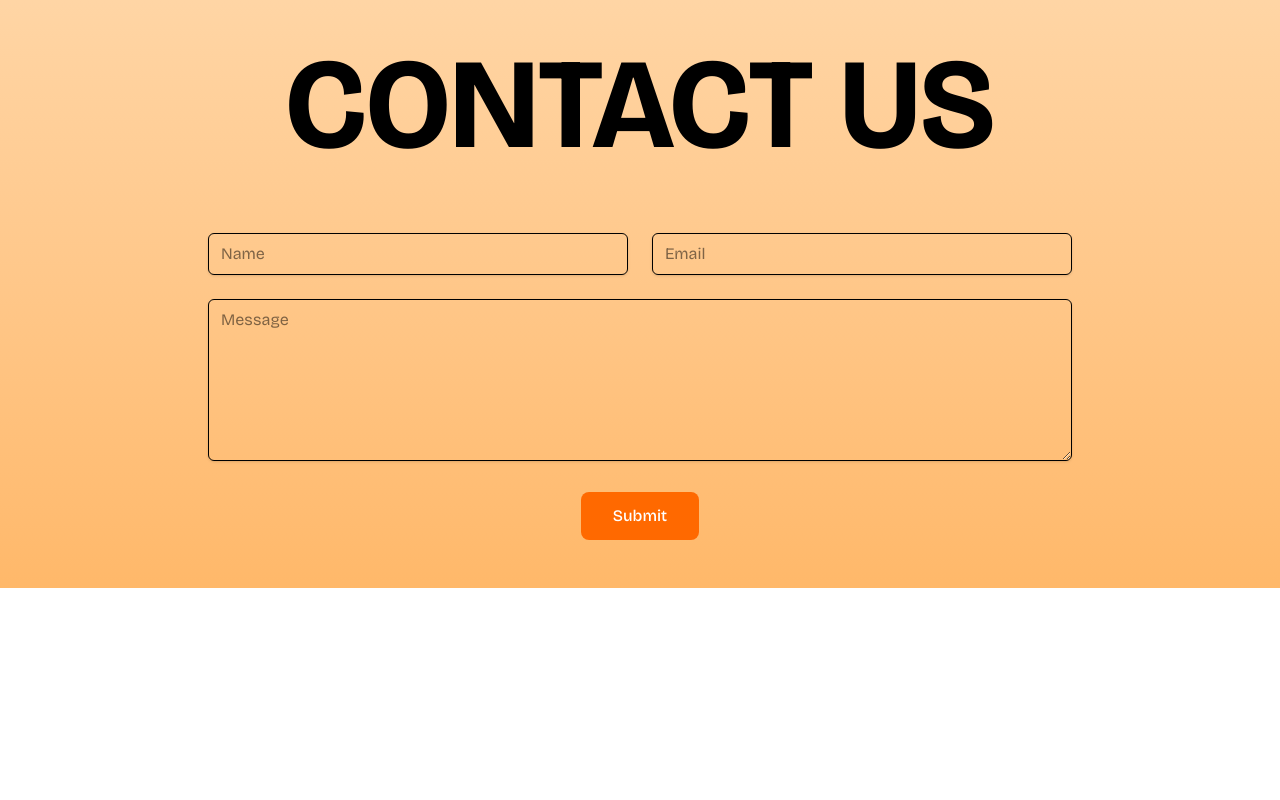
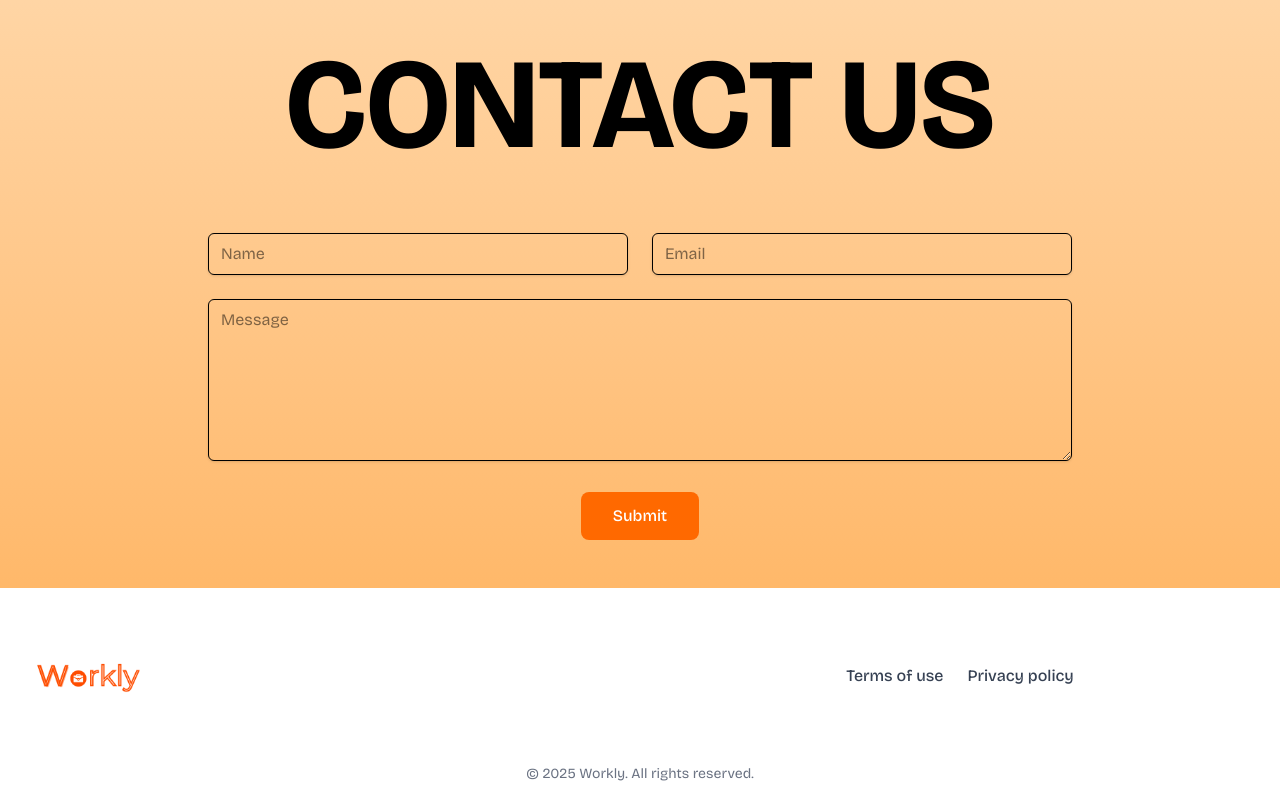
Before and after one commit to Redalaaouaj/Workly, a website: page index.html in a window 1280 px wide. Shown: the part 4683-5483 px from the top of the page. Before the commit the page ends 5271 px from the top, so only its background shows below. Drawn offline with nearby package versions, Linux system fonts and the light colour scheme.

Commit message:
add footer

```diff
--- a/index.html
+++ b/index.html
@@ -233,11 +233,24 @@
       </form>
 
 
-    </section>
 
-  </main>
+    </main>
 
+  </section>
+    <footer class="h-2">
+      <div class="grid grid-cols-2">
+        <img src="./assets/workly.png" alt="workly logo" class="w-44">
 
+      <div class="col space-x-6 flex justify-center items-center">
+          <a href="#" class="text-gray-700 hover:text-orange-500 font-medium">Terms of use</a>
+          <a href="#" class="text-gray-700 hover:text-orange-500 font-medium">Privacy policy</a>
+
+        </div>
+    </div>
+    <div class="text-center pb-4">
+      <p class="text-gray-500 text-sm">© 2025 Workly. All rights reserved.</p>
+    </div>
+  </footer>
 
 
 
```
Also changed, not shown: src/output.css.
